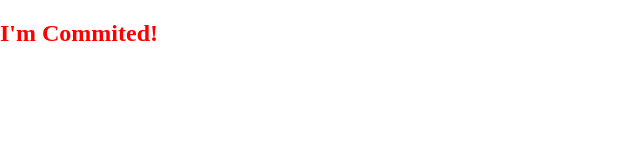
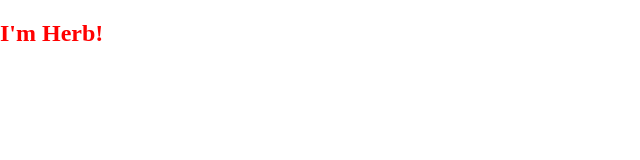
Before and after one commit to herbatorres1100/foobar, a plain HTML site: page index.html in a window 1280 px wide. Shown: the whole page, without its empty margins (0-640 px from the left). Drawn offline with Linux system fonts and the light colour scheme.

Commit message:
update h2 with my name

```diff
--- a/index.html
+++ b/index.html
@@ -10,7 +10,7 @@
     <link rel="stylesheet" href="styles.css">
   </head>
   <body>
-    <h2>I'm Commited!</h2>
+    <h2>I'm Herb!</h2>
 
     <script src="" async defer></script>
   </body>
```
